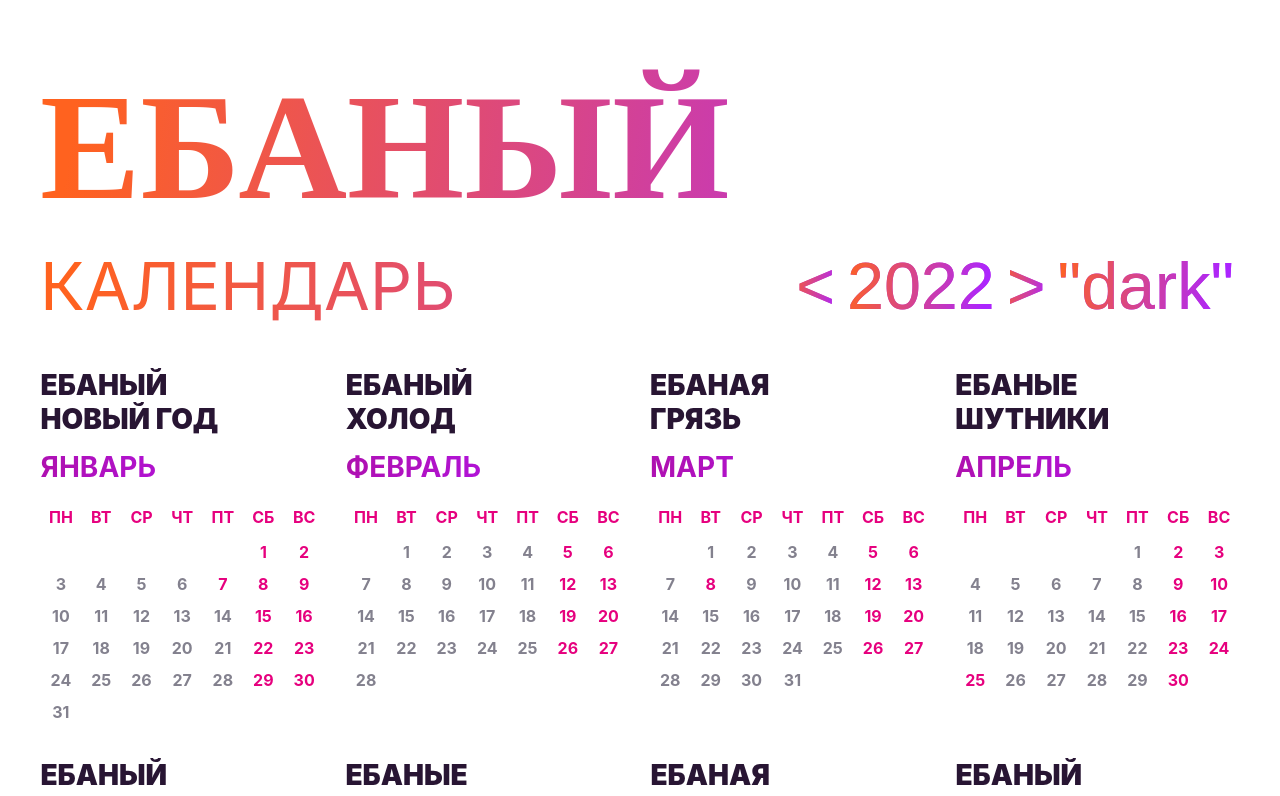
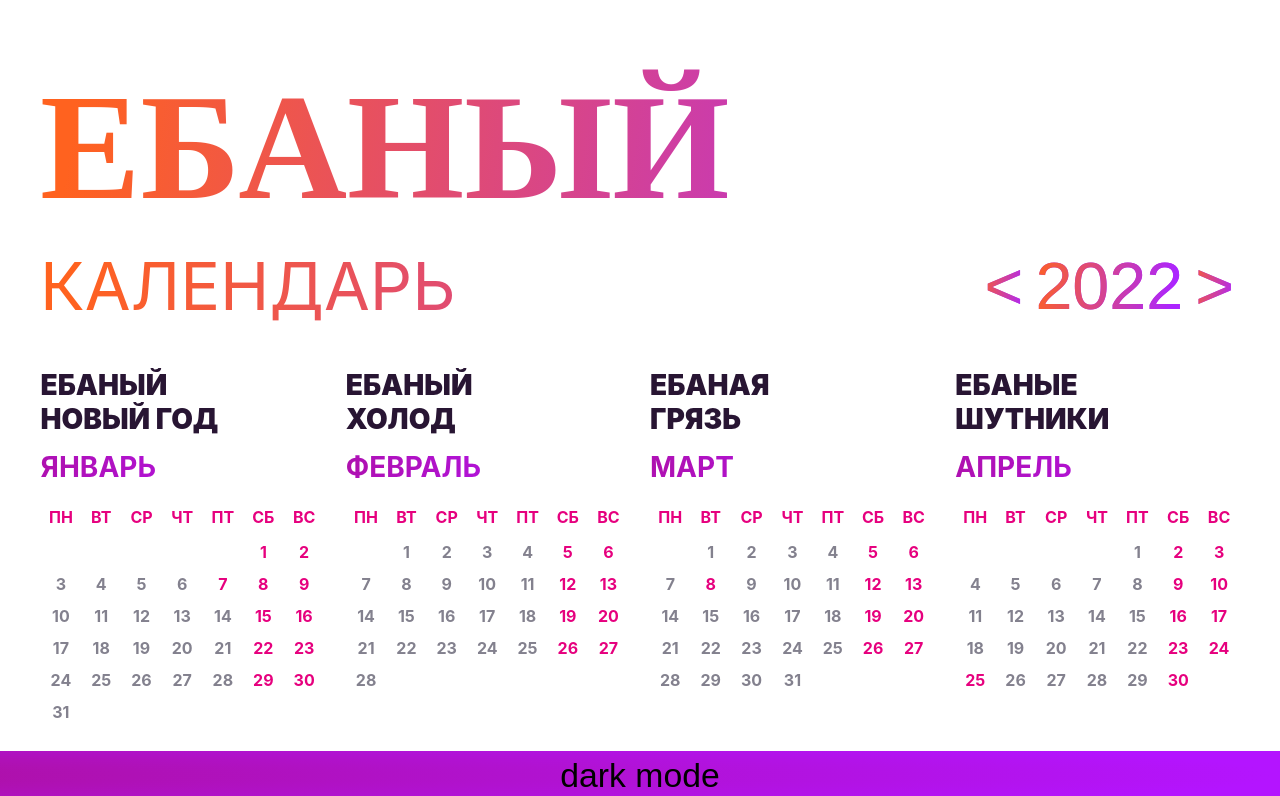
Before and after one commit to Kaduromo/calendar, a React (Create React App) app: page / in a window 1280 px wide. Shown: the top 796 px of the page. Built offline with nearby package versions, Linux system fonts and the light colour scheme.

Commit message:
added dark mode

```diff
--- a/src/components/calendarList.jsx
+++ b/src/components/calendarList.jsx
@@ -68,6 +68,9 @@ const CalendarsList = () => {
   return (
     <div className="calendar">
       <div className="calendar-container">
+        <button className="dark-mode" onClick={handleDarkMode}>
+          dark mode
+        </button>
         <header>
           <h1 className="calendar-title">ЕБАНЫЙ</h1>
           <p>
@@ -80,7 +83,6 @@ const CalendarsList = () => {
                 </button>
               </span>
               <button onClick={handleNextMonthButtonClick}>{">"}</button>
-              <button onClick={handleDarkMode}>"dark"</button>
             </span>
           </p>
         </header>
--- a/src/components/index.css
+++ b/src/components/index.css
@@ -43,6 +43,22 @@
 body {
   background: var(--bg-color);
 }
+
+.dark-mode {
+  position: fixed;
+  outline: none;
+  border: none;
+  background: var(--table-color);
+  color: var(--table-color);
+  cursor: pointer;
+  bottom: 0;
+  left: 50%;
+  width: 100%;
+  padding: 5px;
+  transform: translateX(-50%);
+  font-size: calc(25px + 8 * ((100vw - 320px) / (1200 - 320)));
+}
+
 .calendar {
   margin-top: calc(15px + 32 * ((100vw - 320px) / (1200 - 320)));
   margin-bottom: calc(20px + 20 * ((100vw - 320px) / (1200 - 320)));
@@ -89,7 +105,6 @@ body {
 .calendar header p,
 .calendar header button,
 .calendar header p span button {
-  font-size: 120px;
   font-size: calc(25px + 38 * ((100vw - 320px) / (1200 - 320)));
   display: flex;
   justify-content: space-between;
```
Also changed, not shown: 11 other files (tests, documents, lock files or other folders).
